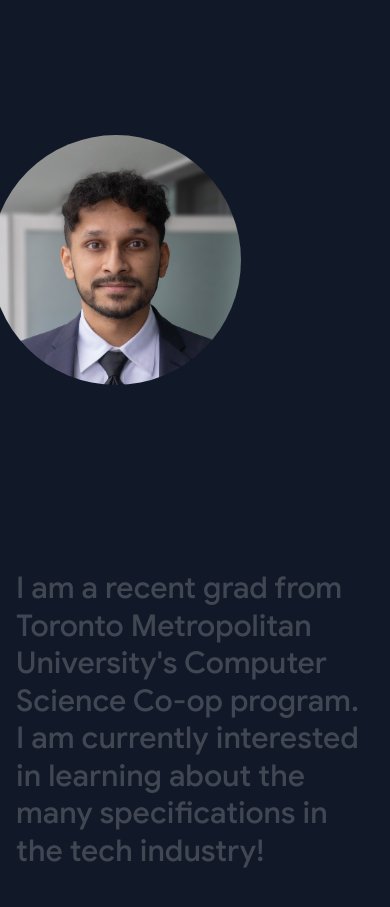
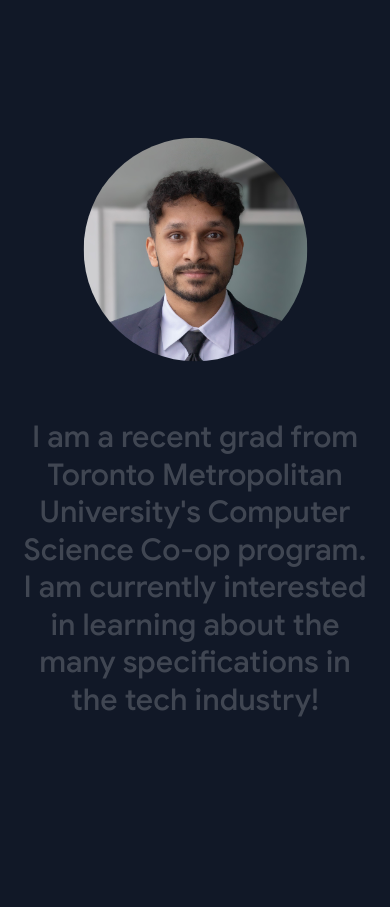
Before and after one commit to majuth/portfolio-site-2.0, a React (Create React App) app: page / in a window 390 px wide. Shown: the part 940-1847 px from the top of the page. Built offline with nearby package versions, Linux system fonts and the light colour scheme.

Commit message:
Fix headshot on mobile scroll

```diff
--- a/src/App.css
+++ b/src/App.css
@@ -98,6 +98,16 @@ html {
 .menu{
     backdrop-filter: blur(0.625rem);
     -webkit-backdrop-filter: blur(0.625rem);
+}
+
+.headshot{
+    @media (max-width: 767px) {
+        display: block;
+        margin-left: auto;
+        margin-right: auto;
+        width: 50%;
+        margin-bottom: 5rem;
+      }
 }
 
 .text-gradient-transition:hover{
--- a/src/components/description/description.js
+++ b/src/components/description/description.js
@@ -8,6 +8,8 @@ function Description() {
     const headShotRef = React.useRef(null);
 
     const [change, setChange] = useState(false);
+
+    const isSmallScreen = document.body.clientWidth < 767;
 
     function initDescrpAnimation(descrpRef, targetSection) {
         const timeline = gsap.timeline({
@@ -69,16 +71,18 @@ function Description() {
     }, [descrpRef, targetSection]);
 
     useEffect(() =>{
+        if(!isSmallScreen){
         const headShotScrollTriggerInstance = initHeadshotAnimation(
             headShotRef,
             targetSection
         );
 
         return headShotScrollTriggerInstance.kill;
+        }
     }, [headShotRef, targetSection]);
 
     function renderDescription() {
-        return <h1 ref={descrpRef} className="font-medium text-3xl sm:text-4xl md:text-6xl">
+        return <h1 ref={descrpRef} className="font-medium text-3xl sm:text-4xl md:text-6xl sm: text-center md:text-left">
             <span
                 className={`descrp-1 leading-tight`}
             >
```
